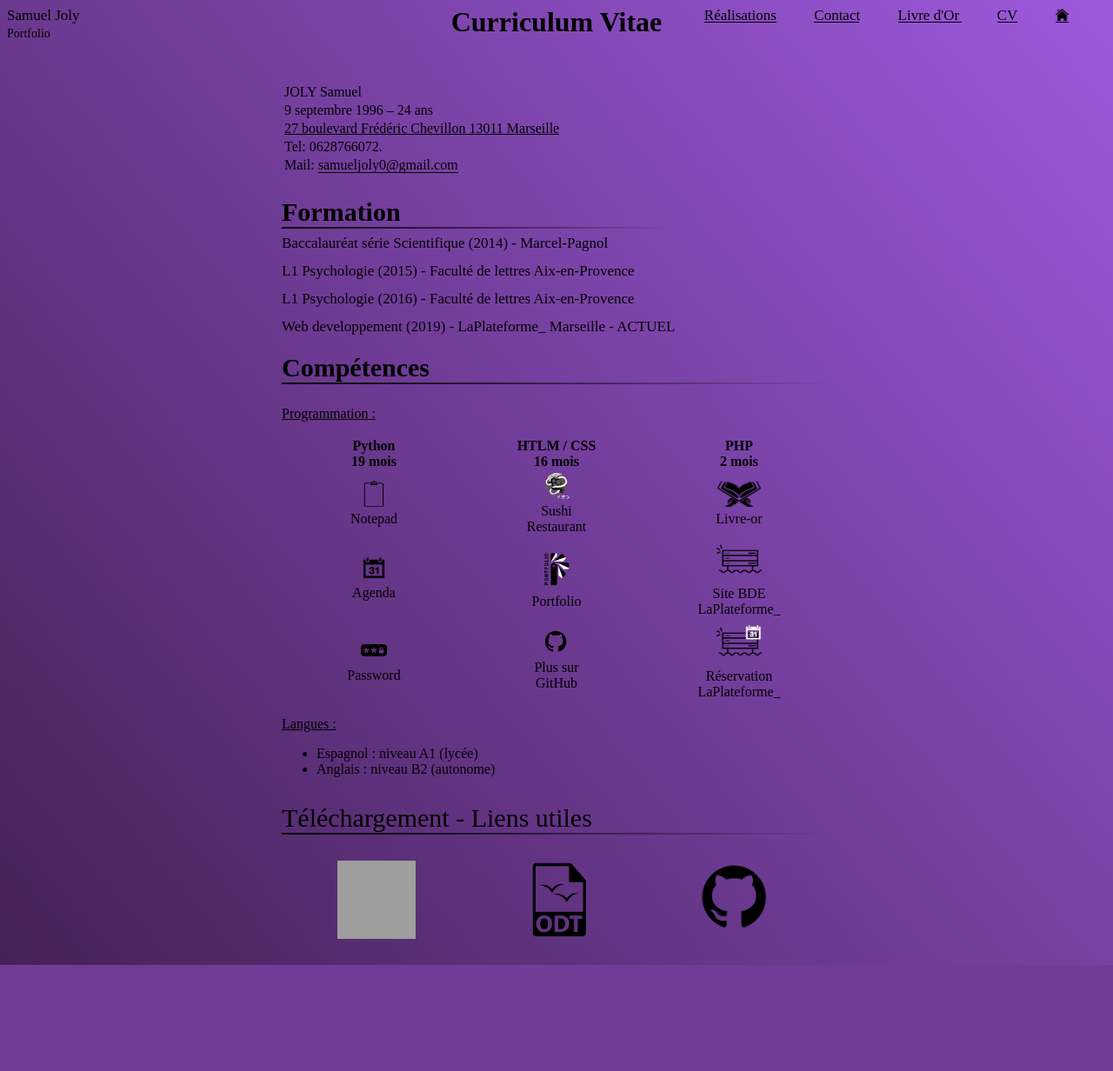
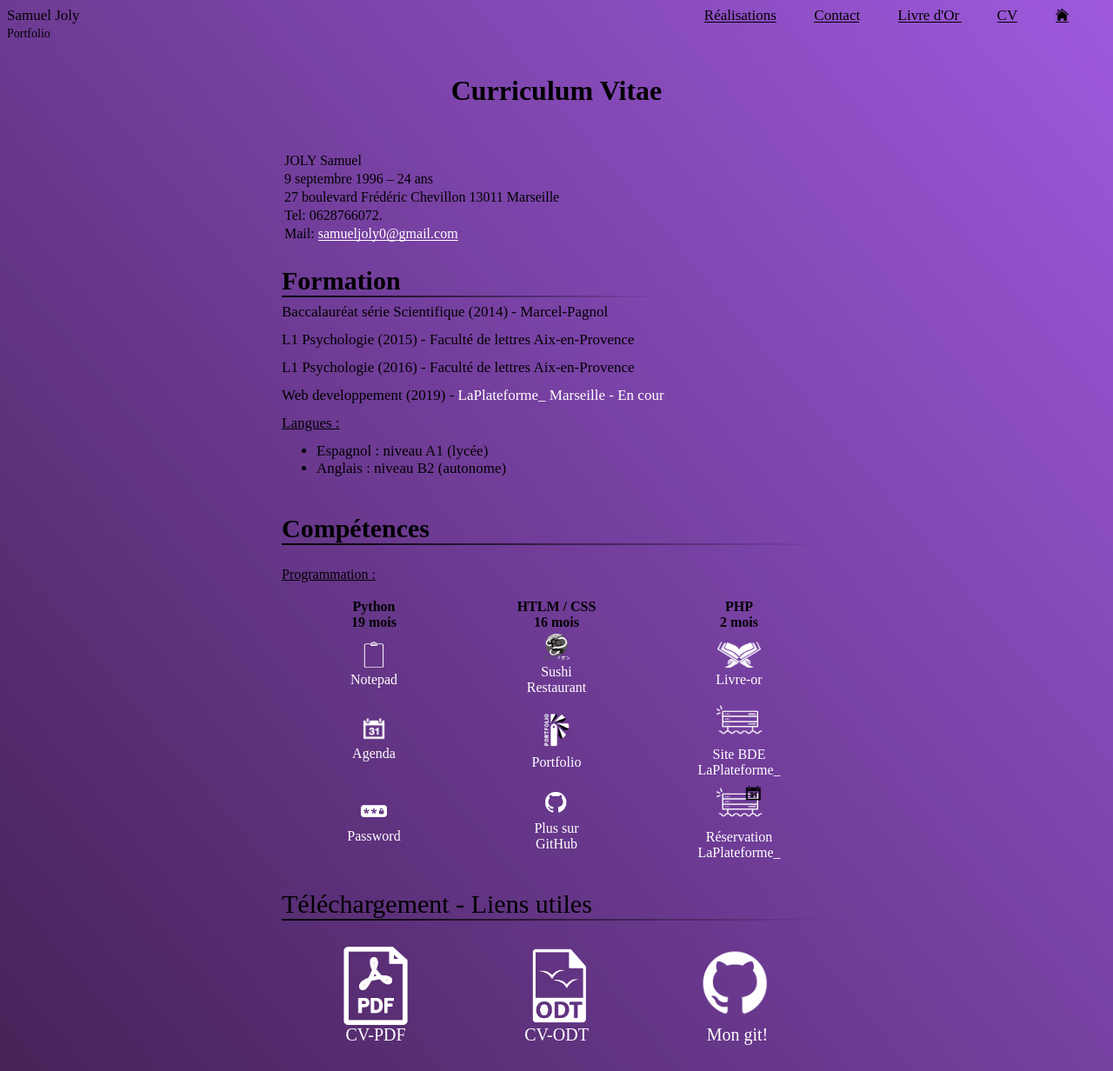
Before and after one commit to samuel-joly/Portfolio-V2, a PHP site: page /curriculum.php in a window 1280 px wide. Shown: the whole page at 87% size. Before the commit the page ends 1110 px from the top, so only its background shows below. Run offline with PHP 8.4, Linux system fonts and the light colour scheme; grey boxes are pictures that could not be loaded.

Commit message:
Added new CV and change some colors

```diff
--- a/curriculum.php
+++ b/curriculum.php
@@ -25,7 +25,7 @@
 			<article id="curri-presentation">
 				<p>JOLY Samuel</p>
 				<p>9 septembre 1996 – 24 ans</p>
-				<p><a id="curri-adresse" target="blank" href="https://www.openstreetmap.org/directions?route=%3B43.2802889%2C5.49794#map=15/43.2802889/5.49794">27 boulevard Frédéric Chevillon 13011 Marseille</a></p>
+				<p>27 boulevard Frédéric Chevillon 13011 Marseille</p>
 				<p>Tel: 0628766072.</p>
 				<p>Mail: <a id="curri-mail" href="mailto:samueljoly0@gmail.com">samueljoly0@gmail.com</a></p>
 			</article>
@@ -35,15 +35,21 @@
 				<p>Baccalauréat série Scientifique (2014) - Marcel-Pagnol</p>
 				<p>L1 Psychologie (2015) - Faculté de lettres Aix-en-Provence</p>
 				<p>L1 Psychologie (2016) - Faculté de lettres Aix-en-Provence</p>
-				<p>Web developpement (2019) - LaPlateforme_ Marseille - ACTUEL</p>
+				<p>Web developpement (2019) - <span class="curri-w">LaPlateforme_ Marseille - En cour</span></p>
+
+				<p class="curri-ul-title">Langues :</p>
+				<ul>
+					<li>Espagnol : niveau A1 (lycée)</li>
+					<li>Anglais : niveau B2 (autonome)</li>
+				</ul>
 			</article>
 
-			<article id="curri-skill">
+			<article id="curri-skill" >
 				<h1 class="curri-sub-title">Compétences</h1>
 
 
 				<p class="curri-ul-title">Programmation :</p>
-				<table id="curri-prog">
+				<table id="curri-prog" >
 					<thead class="curri-ul-segment">
 						<tr>
 							<th>Python<br/>19 mois</th>
@@ -124,17 +130,13 @@
 					</tbody>
 				</table>
 
-				<p class="curri-ul-title">Langues :</p>
-				<ul>
-					<li>Espagnol : niveau A1 (lycée)</li>
-					<li>Anglais : niveau B2 (autonome)</li>
-				</ul>
+
 
 				<p class="curri-sub-title">Téléchargement - Liens utiles</p>
 				<div id="curri-download">
-					<a href="CVJOLYSamuel.pdf"><div id="download-pdf"></div></a>
-					<a href="CVJOLYSamuel.odt"><div id="download-odt"></div></a>
-					<a target="blank" href="https://github.com/samuel-joly"><div id="image-git"></div></a>
+					<a href="CVJOLYSamuel.pdf"><div id="download-pdf"></div>CV-PDF</a>
+					<a href="CVJOLYSamuel.odt"><div id="download-odt"></div>CV-ODT</a>
+					<a target="blank" href="https://github.com/samuel-joly"><div id="image-git"></div>Mon git!</a>
 				</div>
 			</article>
 		</main>
--- a/index.php
+++ b/index.php
@@ -31,8 +31,8 @@
 						</div>
 
 						<article>
-							<h2>Pour toute demande de contact :</h2>
-							<p class="normal-font">Vous pouvez me contacter par <a href="contact.php">Ici</a> ou par mail sur <a href="mailto:samueljoly0@gmail.com">samueljoly0@gmail.com</a></p>
+							<h2>Pour me contacter :</h2>
+							<p class="normal-font">Vous pouvez me contacter par <a href="contact.php">Ici</a> ou par mail sur <a href="mailto:samuel.joly@laplateforme.io">samuel.joly@laplateforme.io</a></p>
 							<div id="contact-dispo">
 								<ul id="contact-dispo-left">
 									<li class="normal-font">Réponse ASAP</li>
--- a/style.css
+++ b/style.css
@@ -720,7 +720,7 @@ textarea
 	align-items:center;
 	width:50%;
 	margin:auto;
-	margin-top:200px;
+	margin-top:300px;
 }
 
 #curri-title
@@ -737,35 +737,24 @@ textarea
 {
 	margin:3px;
 	height:18px;
+
+}
+
+.curri-w
+{
+	color:white;
 }
 
 #curri-main article a
 {
-	color:black;
+	color:white;
 	text-decoration:none;
 	transition:all 0.2s ease;
 }
 
 #curri-main article a:hover
 {
-	color:white;
-}
-
-#curri-adresse:before
-{
-	content:"";
-	height:0.5px;
-	width:316px;
-	position:absolute;
-	background:black;
-	transition:all 0.2s ease;
-	margin-top:15px;
-}
-
-#curri-adresse:hover:before
-{
-	margin-top:2px;
-	background:white;
+	color:black;
 }
 
 #curri-mail:before
@@ -774,16 +763,16 @@ textarea
 	height:0.5px;
 	width:161px;
 	position:absolute;
-	background:black;
+	background:white;
 	transition:all 0.2s ease;
-	margin-top:17px;
+	margin-top:16px;
 }
 
 
 #curri-mail:hover:before
 {
-	margin-top:1px;
-	background:white;
+	margin-top:2px;
+	background:black;
 }
 
 
@@ -806,6 +795,7 @@ textarea
 	font-size:30px;
 	border-bottom:2px solid;
 	border-image:linear-gradient(to right, black,transparent) 100% 1;
+	color:black;
 }
 
 #curri-formation .curri-sub-title
@@ -851,32 +841,32 @@ textarea
 
 #blocnote
 {
-	background-image:url("Images/blocnote.png");
+	background-image:url("Images/blocnote1.png");
 }
 
 #bc:hover #blocnote
 {
-	background-image:url("Images/blocnote1.png");
+	background-image:url("Images/blocnote.png");
 }
 
 #agenda
 {
-	background-image:url("Images/agenda.png");
+	background-image:url("Images/agenda1.png");
 }
 
 #ag:hover #agenda
 {
-	background-image:url("Images/agenda1.png");
+	background-image:url("Images/agenda.png");
 }
 
 #password-manager
 {
-	background-image:url("Images/password.png");
+	background-image:url("Images/password1.png");
 }
 
 #pw:hover #password-manager
 {
-	background-image:url("Images/password1.png");
+	background-image:url("Images/password.png");
 }
 
 #sushi
@@ -891,46 +881,46 @@ textarea
 
 #portfolio
 {
-	background-image:url("Images/portfolio1.png");
+	background-image:url("Images/portfolio.png");
 	height:50px;
 }
 
 #po:hover #portfolio
 {
-	background-image:url("Images/portfolio.png");
+	background-image:url("Images/portfolio1.png");
 }
 
 #curri-github
 {
-	background-image:url("Images/gitHub.png");
+	background-image:url("Images/gitHub1.png");
 }
 
 #gi:hover #curri-github
 {
-	background-image:url("Images/gitHub1.png");
+	background-image:url("Images/gitHub.png");
 }
 
 #curri-livreor
 {
-	background-image:url("Images/livreor.png");
+	background-image:url("Images/livreor1.png");
 	width:50px;
 }
 
 #li:hover #curri-livreor
 {
-	background-image:url("Images/livreor1.png");
+	background-image:url("Images/livreor.png");
 }
 
 #curri-bde
 {
-	background-image:url("Images/plateforme.png");
+	background-image:url("Images/plateforme1.png");
 	width:60px;
 	height:50px;
 }
 
 #bde:hover #curri-bde
 {
-	background-image:url("Images/plateforme1.png");
+	background-image:url("Images/plateforme.png");
 }
 
 #curri-download
@@ -940,10 +930,19 @@ textarea
 	margin-bottom:30px;
 }
 
+#curri-download a
+{
+	display:flex;
+	flex-direction:column;
+	justify-content:center;
+	align-items:center;
+	font-size:20px;
+	text-align:center;
+}
 
 #download-pdf
 {
-	background-image:url("Images/pdfCV.png");
+	background-image:url("Images/pdfCV1.png");
 	background-size:cover;
 	width:90px;
 	height:90px;
@@ -952,12 +951,12 @@ textarea
 
 #download-pdf:hover
 {
-	background-image:url("Images/pdfCV1.png");
+	background-image:url("Images/pdfCV.png");
 }
 
 #download-odt
 {
-	background-image:url("Images/odt.png");
+	background-image:url("Images/odt1.png");
 	background-size:cover;
 	width:70px;
 	height:90px;
@@ -966,12 +965,12 @@ textarea
 
 #download-odt:hover
 {
-	background-image:url("Images/odt1.png");
+	background-image:url("Images/odt.png");
 }
 
 #image-git
 {
-	background-image:url("Images/gitHub.png");
+	background-image:url("Images/gitHub1.png");
 	background-size:cover;
 	width:90px;
 	height:90px;
@@ -980,19 +979,19 @@ textarea
 
 #image-git:hover
 {
-	background-image:url("Images/gitHub1.png");
+	background-image:url("Images/gitHub.png");
 }
 
 #curri-res
 {
-	background-image:url("Images/res1.png");
+	background-image:url("Images/res.png");
 	width:60px;
 	height:50px;
 }
 
 #res:hover #curri-res
 {
-	background-image:url("Images/res.png");
+	background-image:url("Images/res1.png");
 }
 
  #curri-prog
@@ -1044,9 +1043,6 @@ textarea
 		grid-template-columns:auto auto ;
 	}
 
-
-
-
 	#contactMain{
 		margin:auto;
 		width:500px;
```
Also changed, not shown: 2 other files.
